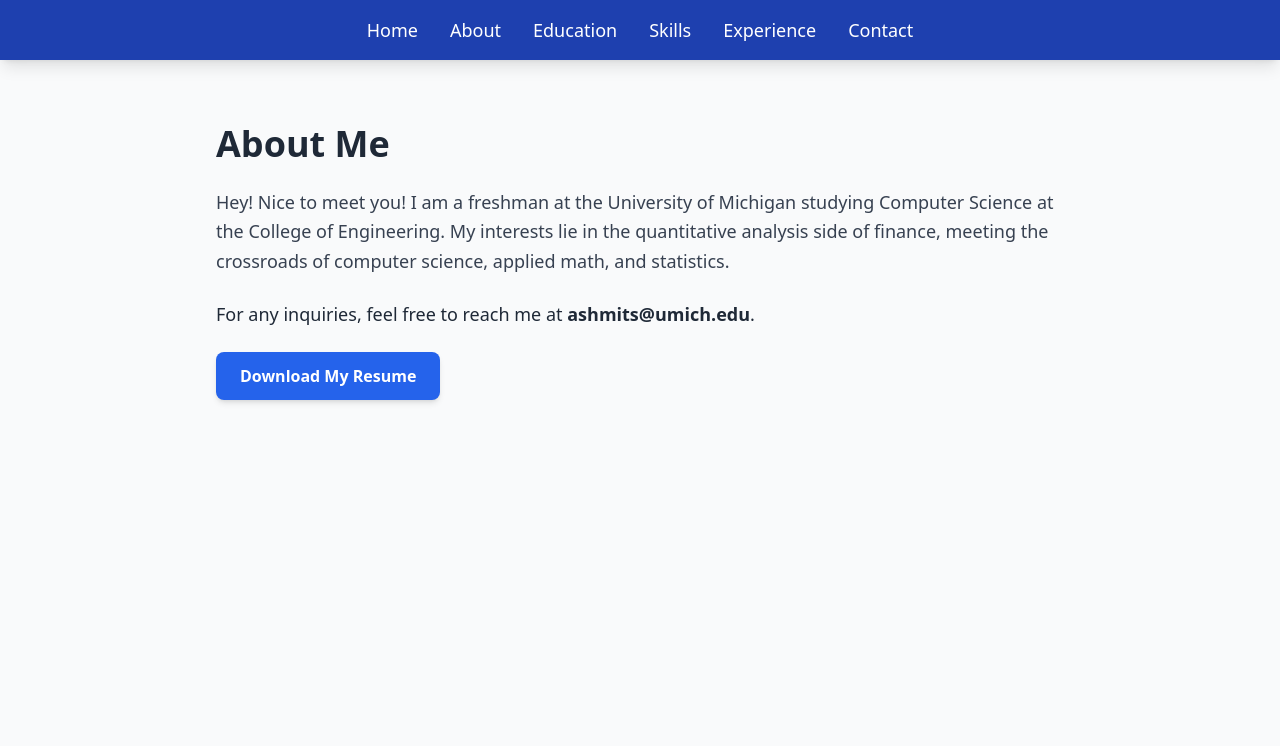
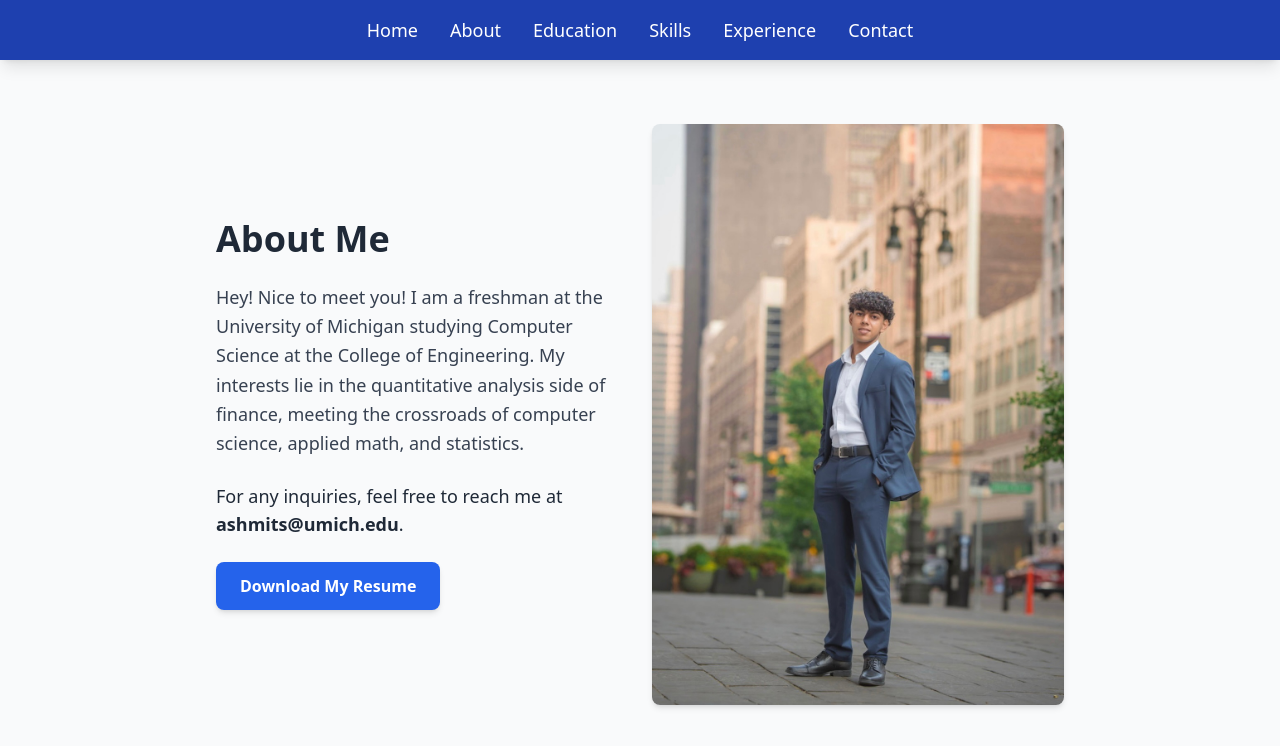
Before and after one commit to ashmit1002/personal-website, a React (Create React App) app: page /about in a window 1280 px wide. Shown: the top 746 px of the page. Built offline with nearby package versions, Linux system fonts and the light colour scheme.

Commit message:
about page update

```diff
--- a/src/About.js
+++ b/src/About.js
@@ -1,10 +1,12 @@
 // src/About.js
 import React from 'react';
 import resumePDF from './assets/Shrivastava.Ashmit.Resume.pdf';
+import standingPic from './assets/standingPic.jpg'; // Import your image here
 
 const About = () => {
   return (
-    <div className="max-w-4xl mx-auto py-16 px-6">
+    <div className="max-w-4xl mx-auto py-16 px-6 flex flex-col md:flex-row md:items-center">
+      <div className="md:w-1/2 mb-6 md:mb-0">
         <h2 className="text-4xl font-bold mb-6">About Me</h2>
         <p className="text-lg leading-relaxed text-gray-700 mb-6">
           Hey! Nice to meet you! I am a freshman at the University of Michigan studying Computer Science at the College of Engineering.
@@ -23,6 +25,15 @@ const About = () => {
           Download My Resume
         </a>
       </div>
+
+      <div className="md:w-1/2 md:ml-6">
+        <img
+          src={standingPic}
+          alt="Standing Picture"
+          className="w-full h-auto rounded-lg shadow-md"
+        />
+      </div>
+    </div>
   );
 };
 
--- a/src/Header.js
+++ b/src/Header.js
@@ -1,6 +1,6 @@
 // src/Header.js
 import React from 'react';
-import profilePic from './assets/Shrivastava.Ashmit.Photo.JPEG';
+import profilePic from './assets/quickSelfie.jpg';
 
 const Header = () => {
   return (
@@ -8,7 +8,7 @@ const Header = () => {
       <img
         src={profilePic}
         alt="Ashmit Shrivastava"
-        className="w-48 h-48 rounded-full border-4 border-white shadow-lg mb-6"
+        className="w-48 h-48 rounded-full border-4 border-white shadow-lg mb-6 object-cover"
       />
       <div className="text-center">
         <h1 className="text-5xl font-bold">Ashmit Shrivastava</h1>
```
Also changed, not shown: src/assets/quickSelfie.jpg (added), src/assets/standingPic.jpg (added). Lines whose indentation alone changed are shown as unchanged.
